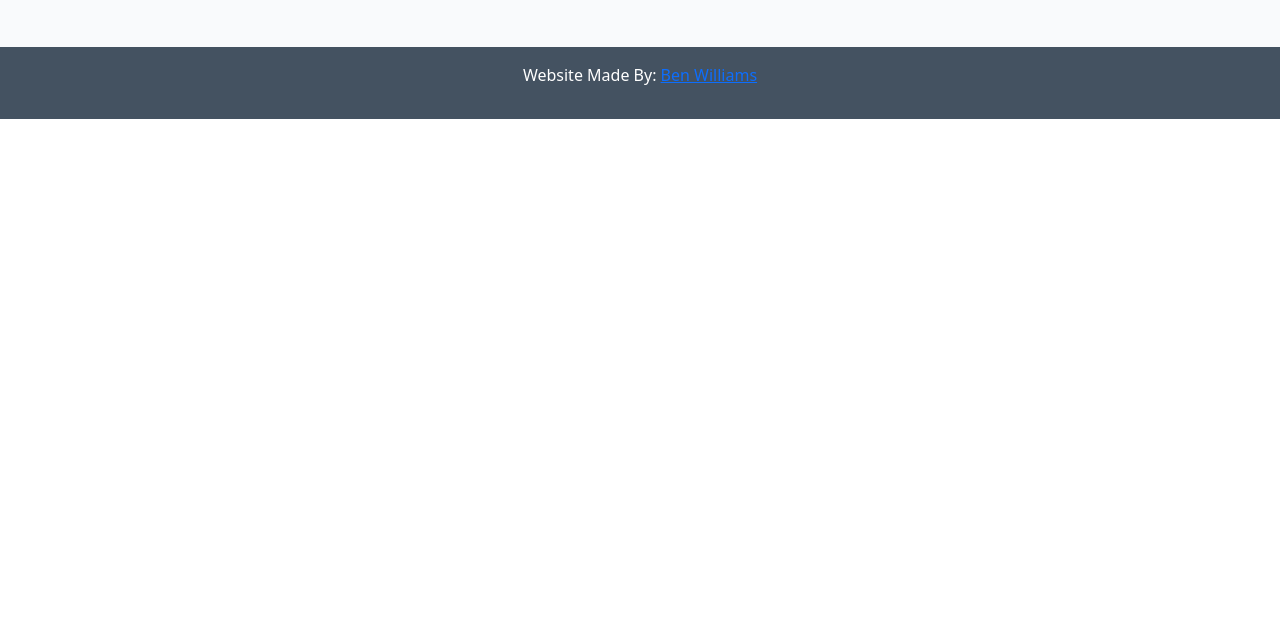
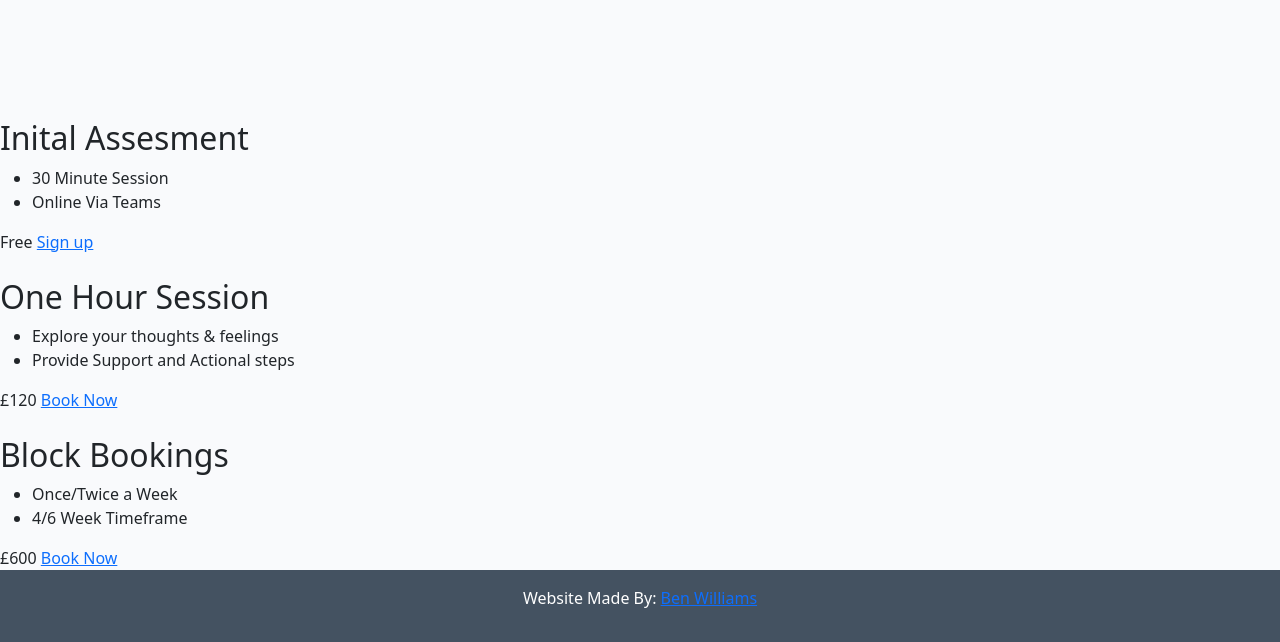
Before and after one commit to BenWilliams89/Psychology-Website, a Django app: template blog/templates/home.html in a window 1280 px wide. Shown: the part 2083-2725 px from the top of the page. Before the commit the page ends 2202 px from the top, so only its background shows below. Run offline with Django 4.2, Linux system fonts and the light colour scheme; the template is opened without the code that fills it, so the values that code supplies are empty.

Commit message:
Add pricing section

```diff
--- a/blog/templates/home.html
+++ b/blog/templates/home.html
@@ -7,7 +7,8 @@
       <div class="d-flex align-items-center justify-content-between py-2">
         <div class="me-sm-2">
           <h6>Bath University Qualified CBT Therapist</h6>
-          <h1>Therapy Sessions For Bristolians Struggling With Thier Mental health</h1>
+          <h1>CBT Therapy Sessions For Bristolians Who Are Struggling <br> With
+             Thier Mental Health</h1>
           <h3 class="my-4 lead">Have a private conversation with one of our<br> trained mental health professionals.</h3>
           <div class="mb-4 container">
              <i class="fa-solid fa-check"></i> Free 30 Minute Assesment<br>
@@ -94,4 +95,47 @@
   </section>
 
 
+  <!--About Section-->
+
+
+
+
+<!--Pricing Section-->
+<div class="panel pricing-table">
+
+    <div class="pricing-plan">
+        <img src="#" alt="" class="pricing-img">
+        <h2 class="pricing-header">Inital Assesment</h2>
+        <ul class="pricing-features">
+            <li class="pricing-features-item">30 Minute Session</li>
+            <li class="pricing-features-item">Online Via Teams</li>
+        </ul>
+        <span class="pricing-price">Free</span>
+        <a href="#" class="pricing-button">Sign up</a>
+    </div>
+
+    <div class="pricing-plan">
+        <img src="#" alt="" class="pricing-img">
+        <h2 class="pricing-header">One Hour Session</h2>
+        <ul class="pricing-features">
+            <li class="pricing-features-item">Explore your thoughts & feelings</li>
+            <li class="pricing-features-item">Provide Support and Actional steps</li>
+        </ul>
+        <span class="pricing-price">£120</span>
+        <a href="#" class="pricing-button is-featured">Book Now</a>
+    </div>
+
+    <div class="pricing-plan">
+        <img src="#" alt="" class="pricing-img">
+        <h2 class="pricing-header">Block Bookings</h2>
+        <ul class="pricing-features">
+            <li class="pricing-features-item">Once/Twice a Week</li>
+            <li class="pricing-features-item">4/6 Week Timeframe</li>
+        </ul>
+        <span class="pricing-price">£600</span>
+        <a href="#" class="pricing-button">Book Now</a>
+    </div>
+
+</div>
+
 {% endblock content %}
```
